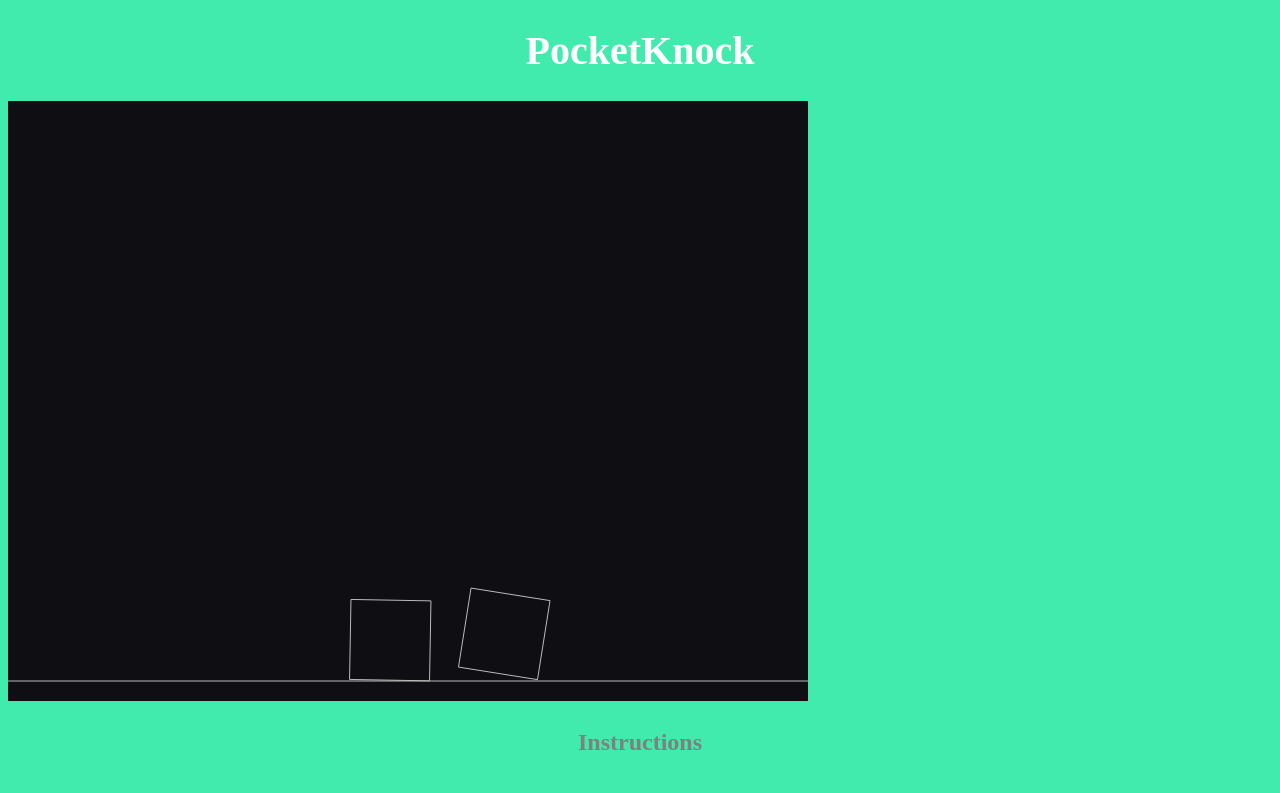
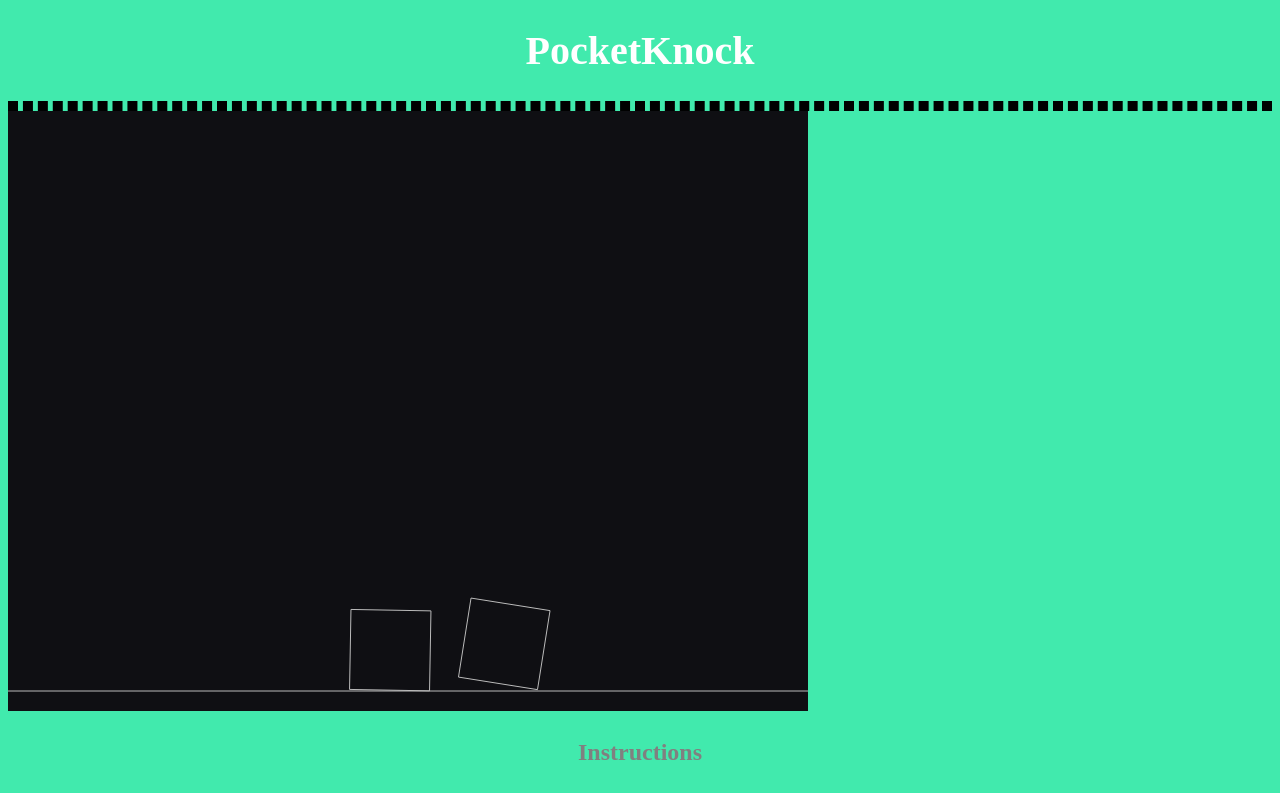
Before and after one commit to jesusargel/pocketknock, a plain HTML site: page index.html in a window 1280 px wide. Shown: the top 793 px of the page. Drawn offline with Linux system fonts and the light colour scheme; animation ran at ten frames a second.

Commit message:
Changes in css

```diff
--- a/css/styles.css
+++ b/css/styles.css
@@ -29,5 +29,8 @@ body {background-color: #41EAAD;}
         .game{
           position:relative;
           margin: 0 auto;
+          border-style: dashed;
+          border-width: 5px;
+          size: absolute;
         }
 }
```
